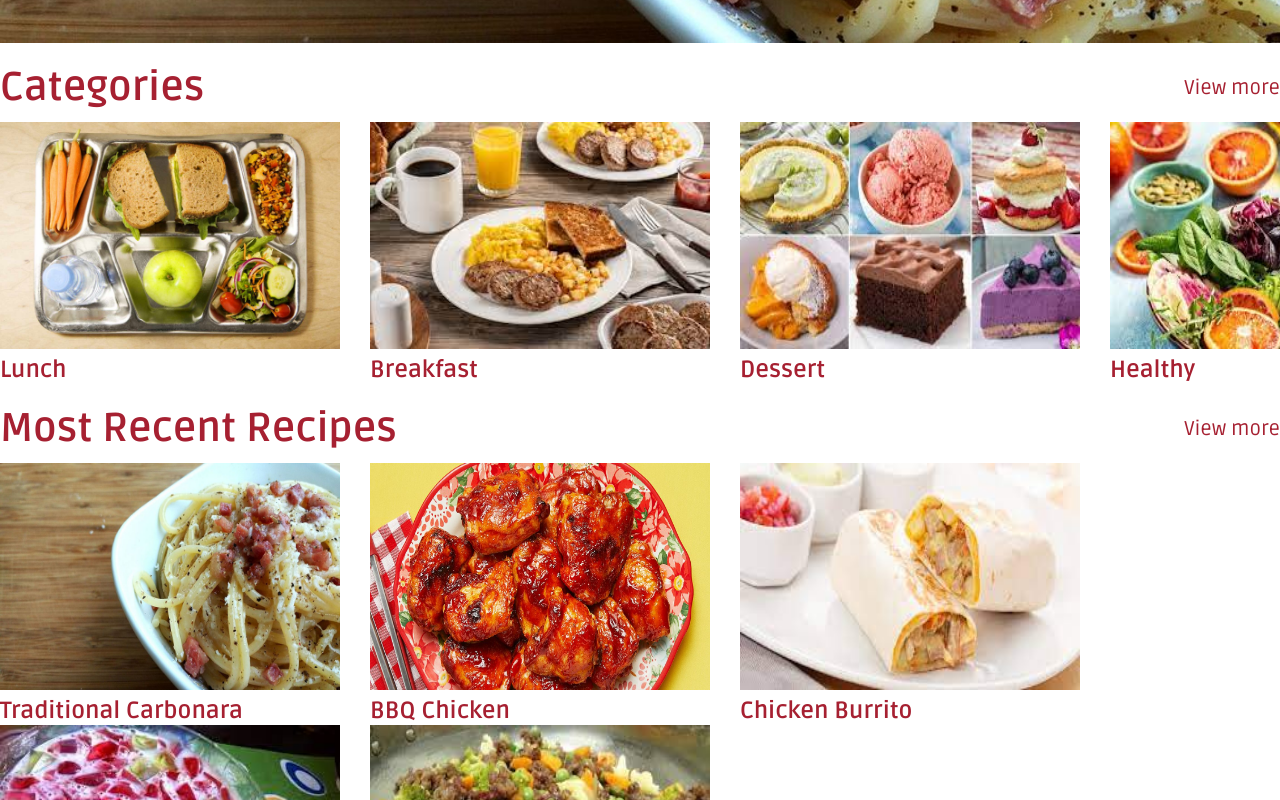
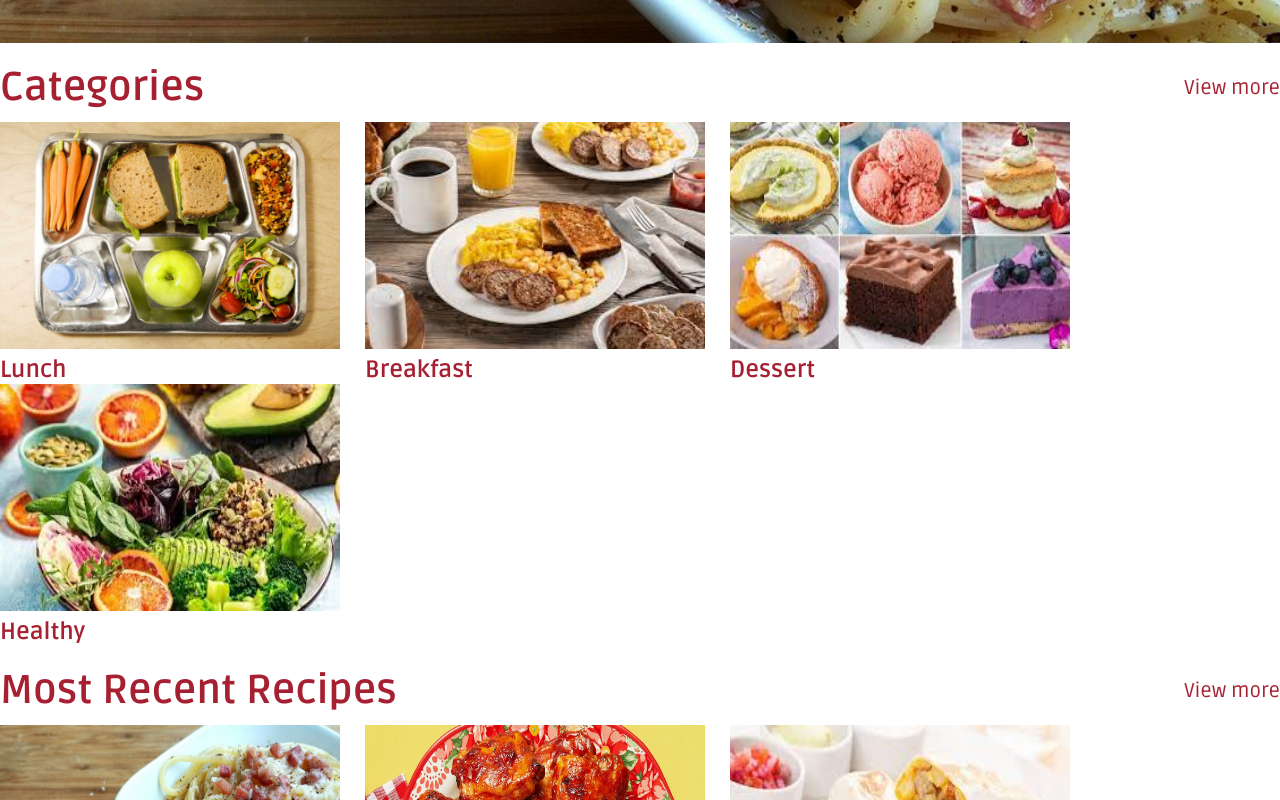
Before and after one commit to XicoCorreia/RecipeWebsite, an Angular app: page / in a window 1280 px wide. Shown: the part 840-1640 px from the top of the page. Built offline with nearby package versions, Linux system fonts and the light colour scheme.

Commit message:
home refactor

```diff
--- a/src/app/home/home.component.css
+++ b/src/app/home/home.component.css
@@ -1,6 +1,6 @@
 .container {
     position: relative;
-    margin: 20px auto;
+    margin: 1em auto;
     max-width: 1450px;
     text-align: left;
 }
@@ -19,23 +19,22 @@
     position: absolute;
     top: 50%;
     transform: translateY(-50%);
-    padding-left: 60px;
+    padding-left: 3em;
     max-width: 30%;
     color:white;
 }
 
 #primary-description{
-    margin: 0 0 20px 0;
-    font-size: 60px;
+    margin: 0 0 0.33em 0;
+    font-size: 3em;
 }
 
 #primary-button{
-    font-size: 20px;
     color: white;
     background-color: #a62031;
-    margin-top: 5px;
-    padding: 20px;
-    border-radius: 5px;
+    margin-top: 0.25em;
+    padding: 1em;
+    border-radius: 0.25em;
 }
 
 .title{
@@ -47,22 +46,19 @@
     list-style: none;
     margin: 0;
     padding: 0;
-    max-height: 265px;
-    overflow-x: scroll;
-    white-space: nowrap;
 }
 
 #recent{
     list-style: none;
     margin: 0;
-    padding: 0 0 30px 0;
+    padding: 0 0 1.25em 0;
 
 }
 
 li:not(:nth-child(4n)) {
     display: inline-block;
     width: calc(25% - 30px);
-    margin-right: 30px;
+    margin-right: 1.25em;
     min-width: 340px;
 
 }
@@ -86,15 +82,16 @@ a{
     color:#a62031
 }
 
+
 .title-button-container {
     display: flex;
     justify-content: space-between;
     align-items: center;
-    margin: 20px 0 10px 0;
+    margin: 1em 0 0.5em 0;
 }
 
 @media (max-width: 1450px) {
     li:nth-child(4n) {
-        margin-right: 30px;
+        margin-right: 1.25em;
     }
 }
```
